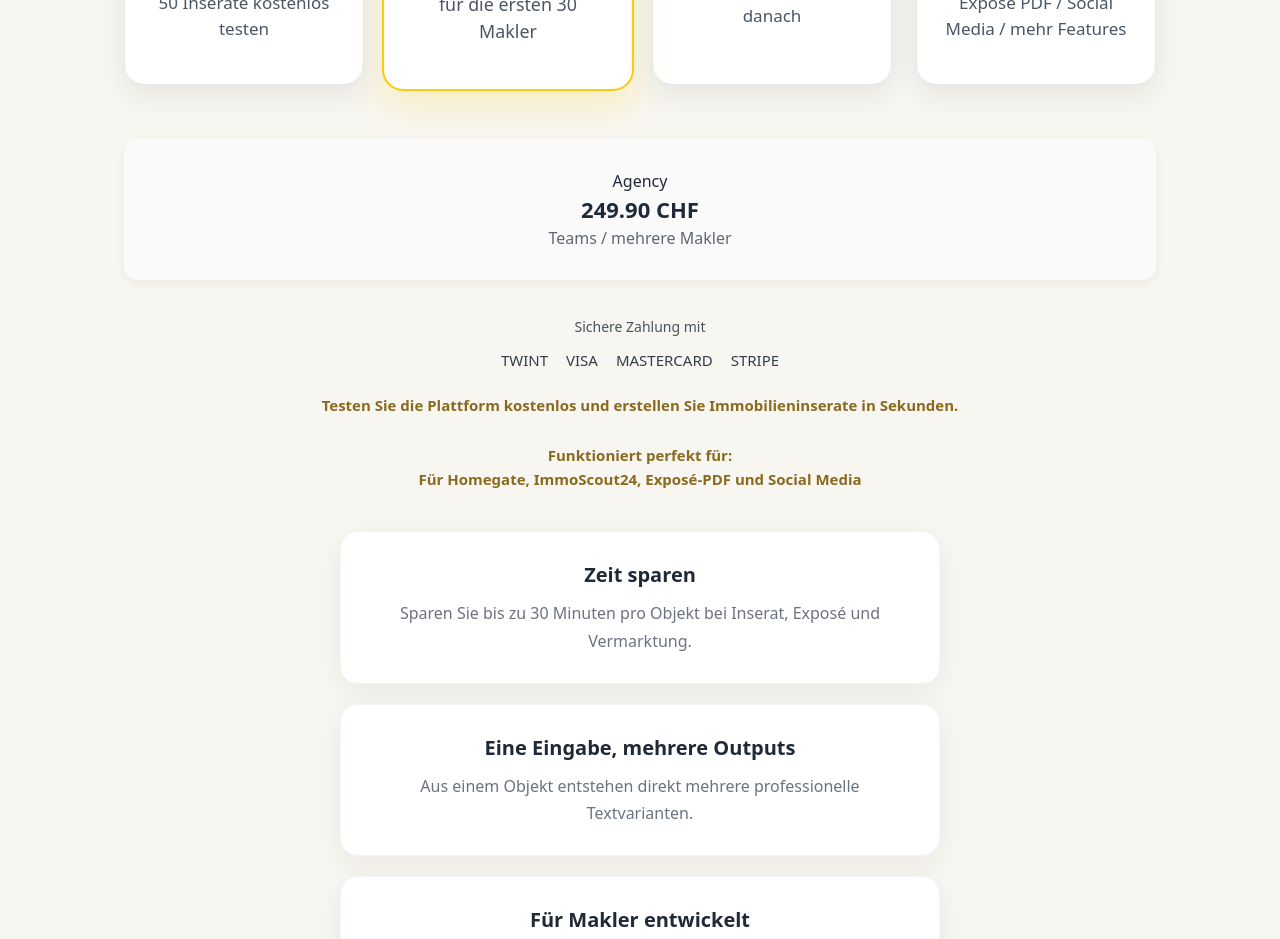
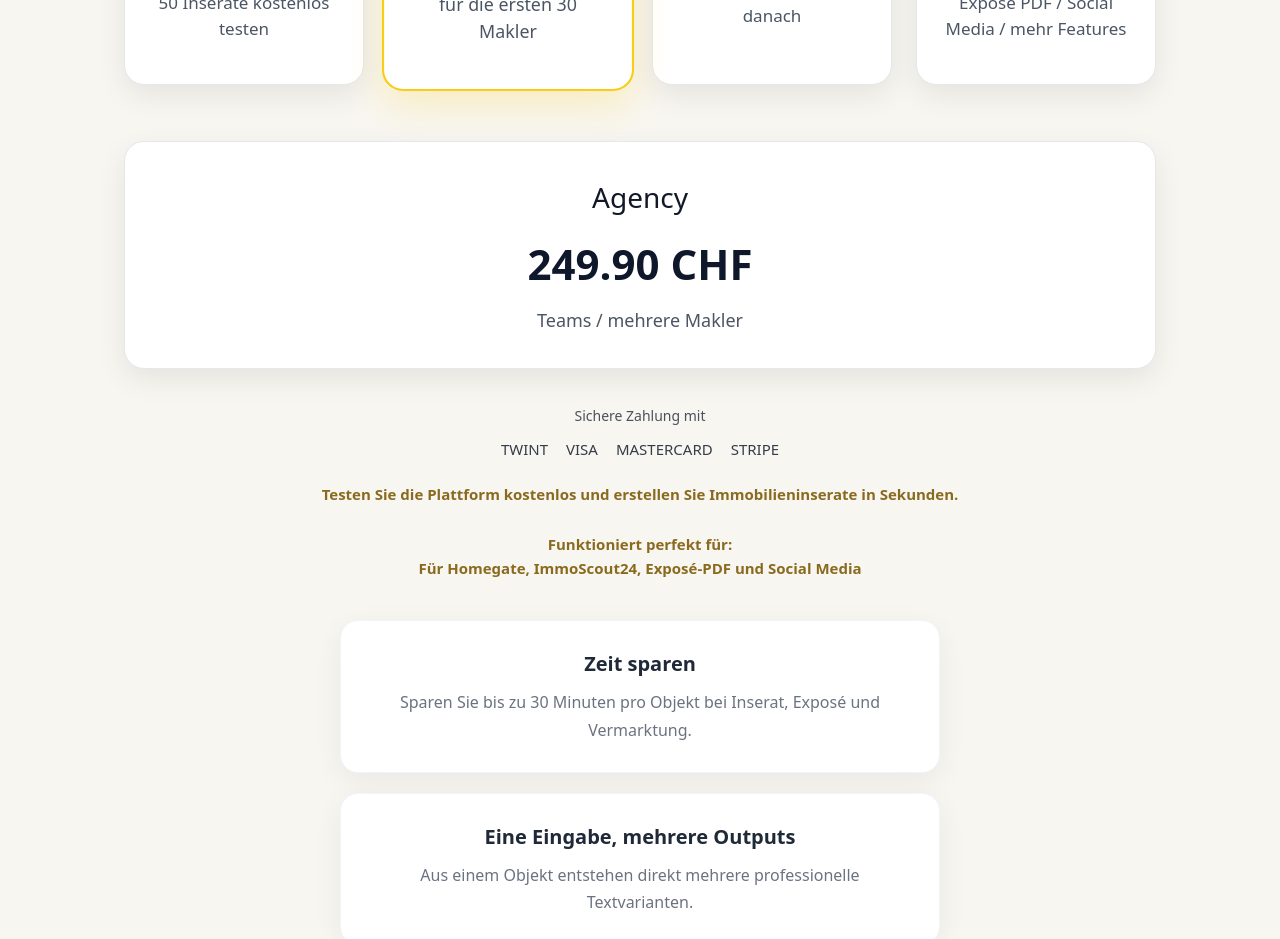
Before and after one commit to capizzijesse-commits/makler-plattform, a Next.js app: page / in a window 1280 px wide. Shown: the part 1020-1959 px from the top of the page. Built offline with nearby package versions, Linux system fonts and the light colour scheme.

Commit message:
fix agency full width card

```diff
--- a/app/page.tsx
+++ b/app/page.tsx
@@ -171,22 +171,51 @@ alignItems: "stretch",
       <p>Exposé PDF / Social Media / mehr Features</p>
     </div>
 
-<div style={{ gridColumn: "1 / -1", marginTop: "30px" }}>
+<div
+  style={{
+    gridColumn: "1 / -1",
+    marginTop: "32px",
+  }}
+>
   <div
     style={{
+      background: "#ffffff",
+      border: "1px solid #e5e7eb",
+      borderRadius: "20px",
+      padding: "34px 24px",
+      textAlign: "center",
+      boxShadow: "0 10px 30px rgba(0, 0, 0, 0.08)",
       width: "100%",
-      background: "#fafafa",
-      borderRadius: "14px",
-      padding: "30px",
-      textAlign: "center",
-      boxShadow: "0 4px 12px rgba(0,0,0,0.05)"
+      boxSizing: "border-box",
     }}
   >
-    <h3>Agency</h3>
-    <div style={{ fontSize: "22px", fontWeight: "600" }}>
+    <h3
+      style={{
+        fontSize: "28px",
+        marginBottom: "14px",
+        color: "#111827",
+      }}
+    >
+      Agency
+    </h3>
+
+    <div
+      style={{
+        fontSize: "42px",
+        fontWeight: 800,
+        marginBottom: "12px",
+        color: "#0f172a",
+      }}
+    >
       249.90 CHF
     </div>
-    <div style={{ opacity: 0.7 }}>
+
+    <div
+      style={{
+        fontSize: "18px",
+        color: "#4b5563",
+      }}
+    >
       Teams / mehrere Makler
     </div>
   </div>
```
